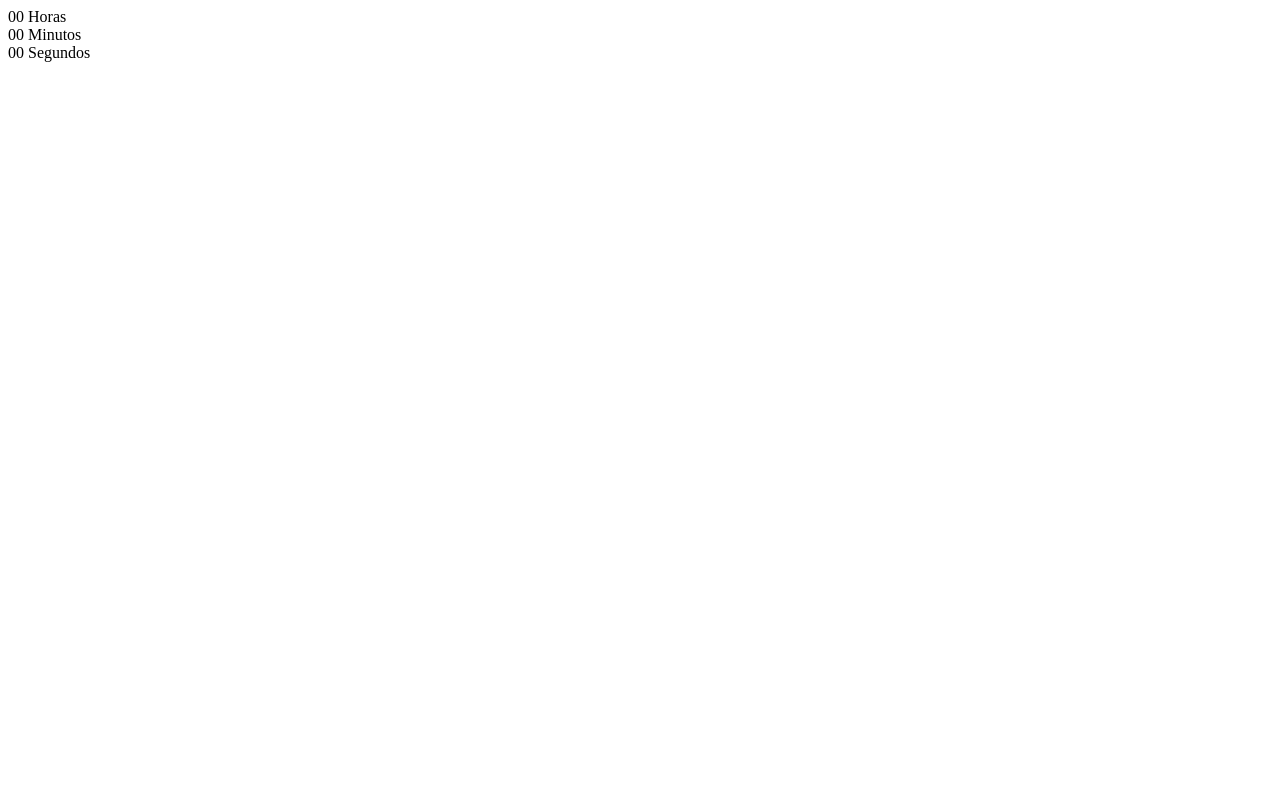
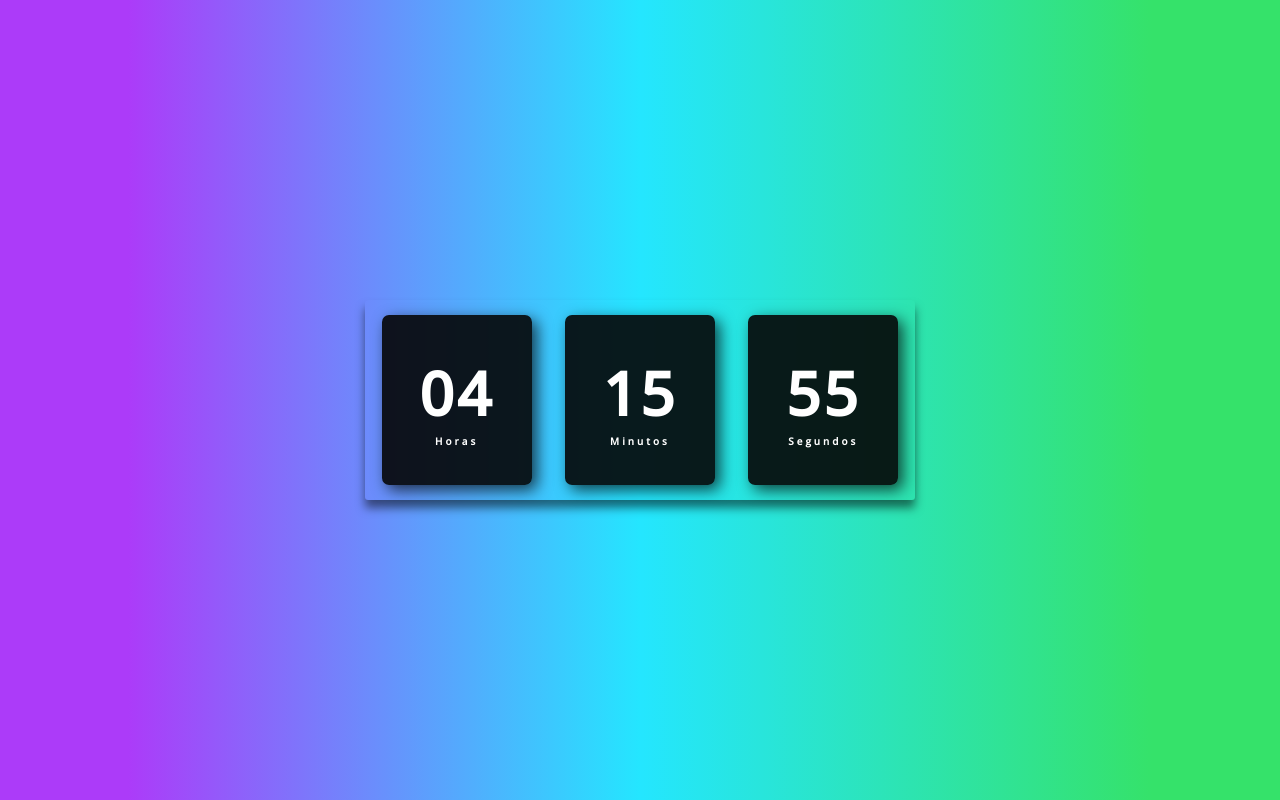
Before and after one commit to vitorgtgs/Relogio-Digital-Dinamico, a plain HTML site: page index.html in a window 1280 px wide. Drawn offline with nearby package versions, Linux system fonts and the light colour scheme.

Commit message:
Algumas mudanças

```diff
--- a/Assets/css/style.css
+++ b/Assets/css/style.css
@@ -0,0 +1,49 @@
+@import url('https://fonts.googleapis.com/css2?family=Open+Sans:wght@300;400;500&display=swap');
+
+* {
+    margin: 0;
+    padding: 0;
+    font-family: 'Open Sans', sans-serif;
+}
+
+body {
+    height: 100vh;
+    background: linear-gradient(90deg, rgba(172,59,249,1) 10%, rgba(36,230,255,1) 50%, rgba(53,226,106,1) 90%);
+    display: flex;
+    align-items: center;
+    justify-content: center;
+}
+
+.relogio {
+    display: flex;
+    align-items: center;
+    justify-content: space-around;
+    height: 200px;
+    width: 550px;
+    background: transparent;
+    border-radius: 3px;
+    box-shadow: 0px 8px 10px rgba(0, 0, 0, .5);
+}
+
+.relogio div {
+    height: 170px;
+    width: 150px;
+    display: flex;
+    flex-direction: column;
+    align-items: center;
+    justify-content: center;
+    color: #fff;
+    background: rgba(5, 5, 5, .9);
+    box-shadow: 5px 5px 15px rgba(0, 0, 0, .7);
+    border-radius: 7px;
+    letter-spacing: 3px;
+}
+
+.relogio span {
+    font-weight: bolder;
+    font-size: 60px;
+}
+
+.relogio span.tempo {
+    font-size: 10px;
+}
--- a/Assets/js/script.js
+++ b/Assets/js/script.js
@@ -0,0 +1,21 @@
+const horas = document.getElementById('horas');
+const minutos = document.getElementById('minutos');
+const segundos = document.getElementById('segundos');
+
+const relogio = setInterval(function time() {
+    let dateToday = new Date();
+    let hr = dateToday.getHours();
+    let min = dateToday.getMinutes();
+    let seg = dateToday.getSeconds();
+
+    if (hr < 10 ) hr = '0' + hr;
+
+    if (min < 10 ) hr = '0' + min;
+
+    if (seg < 10 ) hr = '0' + seg;
+
+    horas.textContent = hr;
+    minutos.textContent = min;
+    segundos.textContent = seg;
+
+})
--- a/index.html
+++ b/index.html
@@ -5,7 +5,7 @@
     <meta charset="UTF-8">
     <meta http-equiv="X-UA-Compatible" content="IE=edge">
     <meta name="viewport" content="width=device-width, initial-scale=1.0">
-    <link rel="stylesheet" href="css/style.css">
+    <link rel="stylesheet" href="Assets/css/style.css">
     <title>Relógio Digital </title>
 </head>
 
@@ -27,7 +27,7 @@
         </div>
     </div>
 
-    <script src="js/script.js"></script>
+    <script src="Assets/js/script.js"></script>
 </body>
 
 </html>
```
Also changed, not shown: 1 other file.
